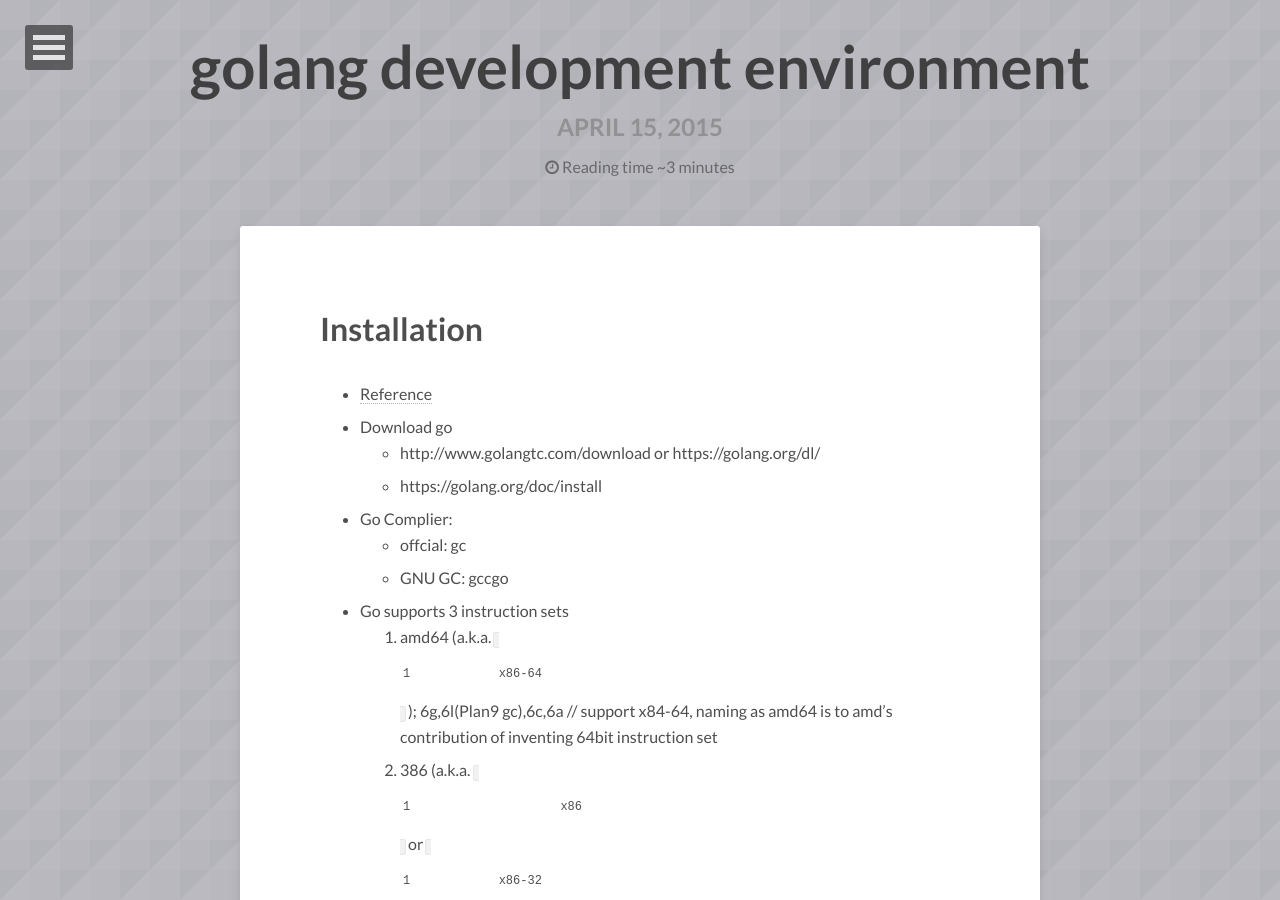
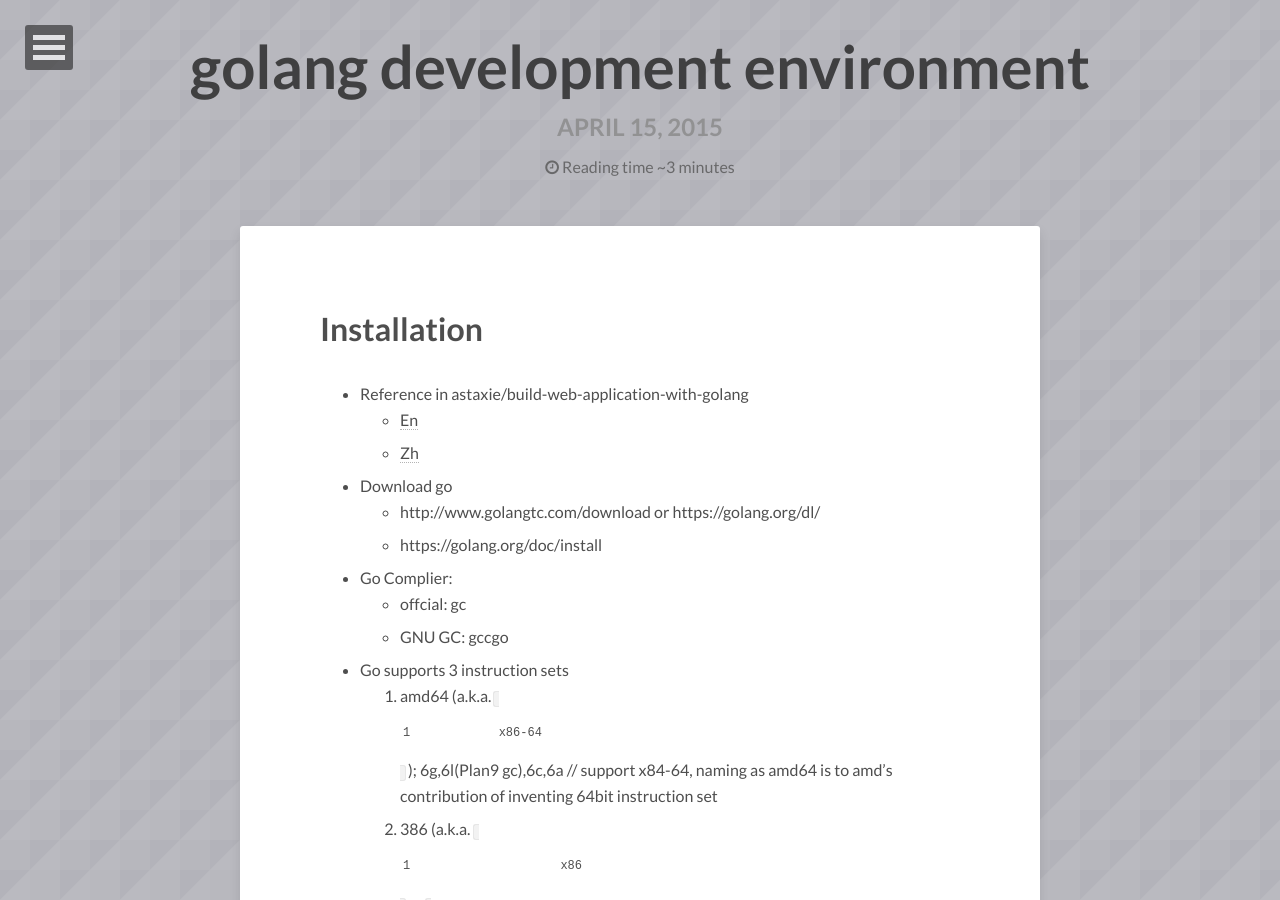
Before and after one commit to KasperDeng/kasperdeng.github.io, a Jekyll site: the page built from _posts/2015-04-15-go-dev-env.md, in a window 1280 px wide and 900 px high. Built offline with Jekyll 4.4.1, drawn with Linux system fonts in a browser that asks for light colours; nearby versions of some CDN libraries; comment, search, counter and statistics services are not loaded.

Commit message:
update reference

```diff
--- a/_posts/2015-04-15-go-dev-env.md
+++ b/_posts/2015-04-15-go-dev-env.md
@@ -9,7 +9,9 @@ image:
 
 # Installation #
 
-- [Reference](http://www.yiibai.com/go/go_install.html)
+- Reference in astaxie/build-web-application-with-golang
+   * [En](https://github.com/astaxie/build-web-application-with-golang/blob/master/en/01.1.md)
+   * [Zh](https://github.com/astaxie/build-web-application-with-golang/blob/master/zh/01.1.md)
 - Download go
    * http://www.golangtc.com/download or https://golang.org/dl/
    * https://golang.org/doc/install
```
